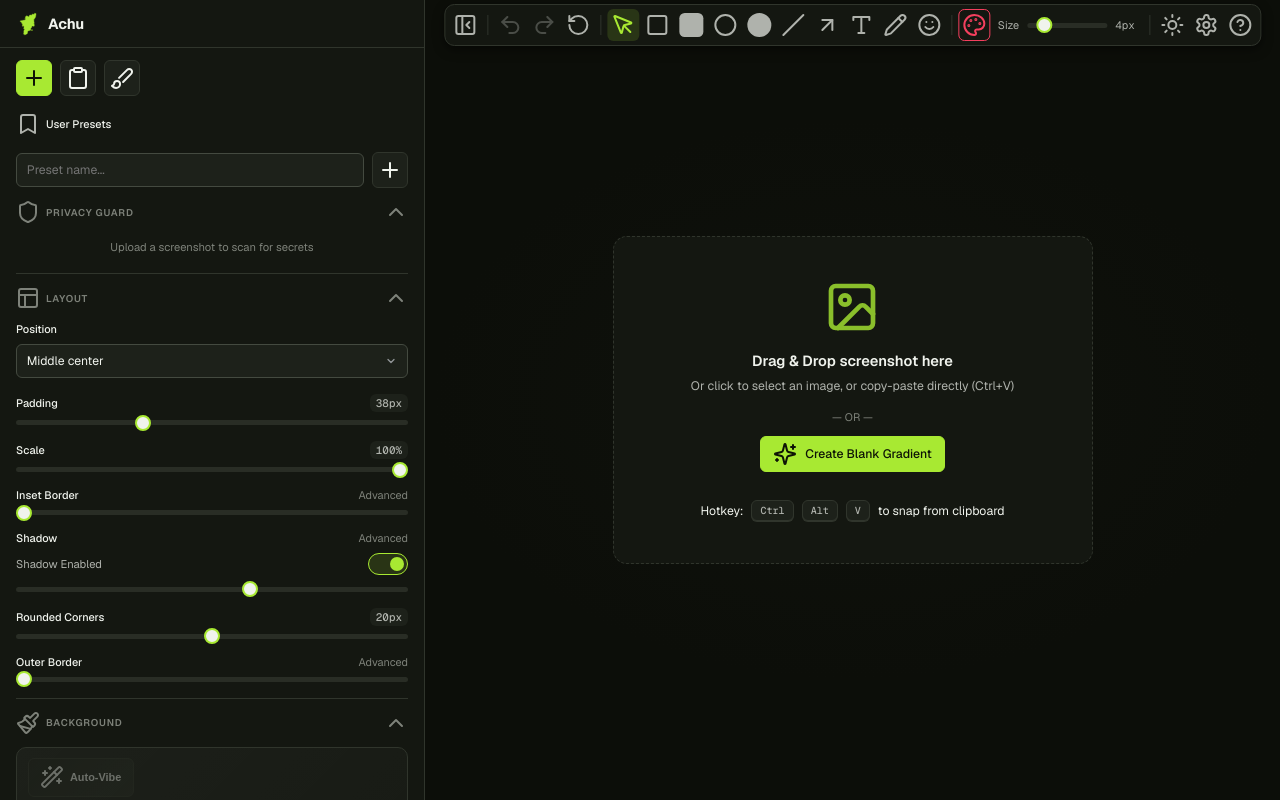
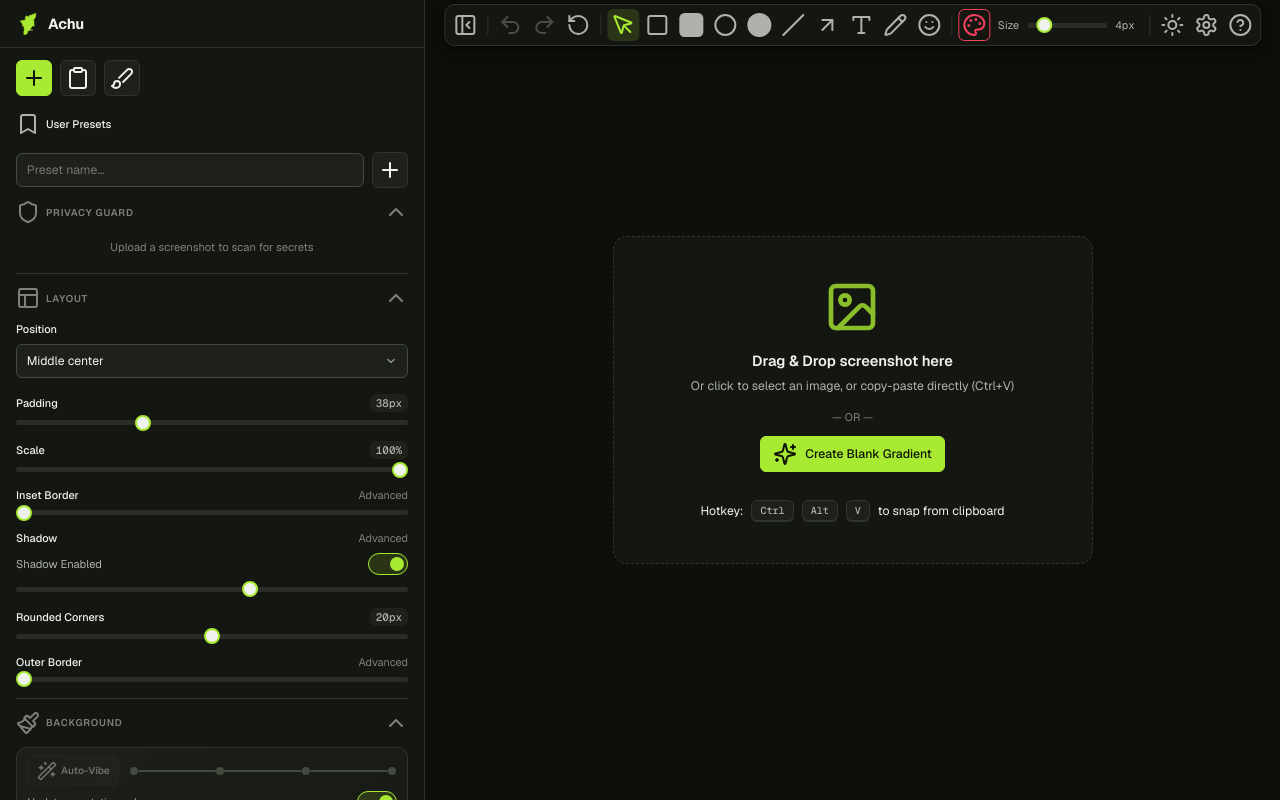
Before and after one commit to QAInsights/achu, a React (Vite) app: page / in a window 1280 px wide. Built offline with nearby package versions, Linux system fonts and the light colour scheme.

Commit message:
feat: add BackgroundSettings component and global design tokens to UI renderer

```diff
--- a/src/renderer/components/BackgroundSettings.tsx
+++ b/src/renderer/components/BackgroundSettings.tsx
@@ -52,16 +52,17 @@ export default function BackgroundSettings() {
             disabled={!imageSrc}
             title={imageSrc ? 'Extract palette and apply style' : 'Load an image first'}
           >
-            <Wand2 className={`w-4 h-4 ${vibeVariantIndex >= 0 ? 'vibe-wand-spin' : ''}`} />
+            <Wand2 size={20} className={vibeVariantIndex >= 0 ? 'vibe-wand-spin' : ''} />
             Auto-Vibe
           </button>
-          {vibeVariantIndex >= 0 && (
-            <div className="vibe-pips">
-              {[0, 1, 2, 3].map((i) => (
-                <span key={i} className={`vibe-pip ${i === vibeVariantIndex ? 'active' : ''}`} />
-              ))}
-            </div>
-          )}
+
+          {/* Connected dot stepper */}
+          <div className="vibe-stepper" aria-label="Variant indicator">
+            {[0, 1, 2, 3].map((i) => [
+              i > 0 && <span key={`t${i}`} className={`vibe-stepper-track ${i <= vibeVariantIndex ? 'done' : ''}`} />,
+              <span key={`d${i}`} className={`vibe-stepper-dot ${i === vibeVariantIndex ? 'active' : i < vibeVariantIndex ? 'done' : ''}`} />,
+            ])}
+          </div>
         </div>
 
         {vibePalette && (
--- a/src/renderer/index.css
+++ b/src/renderer/index.css
@@ -1426,30 +1426,33 @@ input:checked + .slider-switch:before {
   background: linear-gradient(135deg, rgba(255,255,255,0.04) 0%, rgba(255,255,255,0.02) 100%);
   border: 1px solid var(--border);
   border-radius: var(--radius-md);
-  padding: 0.75rem;
+  padding: 0.6rem 0.75rem;
   margin-bottom: 0.75rem;
 }
 
 .vibe-card-header {
   display: flex;
   align-items: center;
-  gap: 0.6rem;
-  flex-wrap: wrap;
-}
-
+  gap: 0.75rem;
+}
+
+/* Compact button */
 .vibe-trigger-btn {
   display: inline-flex;
   align-items: center;
-  gap: 0.4rem;
-  padding: 0.45rem 0.85rem;
+  gap: 0.3rem;
+  padding: 0.28rem 0.6rem;
   background: linear-gradient(135deg, var(--surface-2) 0%, var(--surface-3) 100%);
   border: 1px solid var(--border);
   border-radius: var(--radius-sm);
   color: var(--text-primary);
-  font-size: var(--fs-label);
+  font-size: 0.72rem;
   font-weight: 600;
+  font-family: var(--font-sans);
   cursor: pointer;
   transition: all var(--dur) var(--ease-out-quint);
+  white-space: nowrap;
+  flex-shrink: 0;
 }
 
 .vibe-trigger-btn:hover:not(:disabled) {
@@ -1467,7 +1470,7 @@ input:checked + .slider-switch:before {
 .vibe-trigger-btn.vibe-active {
   background: linear-gradient(135deg, color-mix(in oklch, var(--accent) 25%, var(--surface-2)) 0%, var(--surface-3) 100%);
   border-color: color-mix(in oklch, var(--accent) 45%, var(--border));
-  box-shadow: 0 0 12px color-mix(in oklch, var(--accent) 30%, transparent);
+  box-shadow: 0 0 10px color-mix(in oklch, var(--accent) 28%, transparent);
 }
 
 .vibe-wand-spin {
@@ -1480,24 +1483,42 @@ input:checked + .slider-switch:before {
   100% { transform: rotate(0deg) scale(1); }
 }
 
-.vibe-pips {
-  display: flex;
-  align-items: center;
-  gap: 5px;
-}
-
-.vibe-pip {
-  width: 7px;
-  height: 7px;
+/* Connected dot stepper */
+.vibe-stepper {
+  display: flex;
+  align-items: center;
+  flex: 1;
+}
+
+.vibe-stepper-track {
+  flex: 1;
+  height: 2px;
+  background: var(--border-strong);
+  border-radius: 1px;
+  transition: background var(--dur) var(--ease-out-quint);
+}
+
+.vibe-stepper-track.done {
+  background: var(--accent);
+}
+
+.vibe-stepper-dot {
+  width: 8px;
+  height: 8px;
   border-radius: 50%;
   background: var(--border-strong);
-  transition: background var(--dur-fast) ease, transform var(--dur-fast) ease;
-}
-
-.vibe-pip.active {
+  flex-shrink: 0;
+  transition: background var(--dur-fast) ease, transform var(--dur-fast) ease, box-shadow var(--dur-fast) ease;
+}
+
+.vibe-stepper-dot.done {
+  background: color-mix(in oklch, var(--accent) 60%, var(--border-strong));
+}
+
+.vibe-stepper-dot.active {
   background: var(--accent);
-  transform: scale(1.4);
-  box-shadow: 0 0 6px color-mix(in oklch, var(--accent) 60%, transparent);
+  transform: scale(1.5);
+  box-shadow: 0 0 8px color-mix(in oklch, var(--accent) 65%, transparent);
 }
 
 .vibe-swatch-strip {
```
